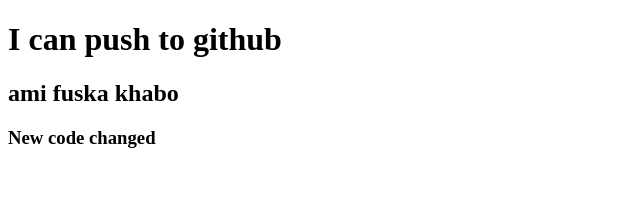
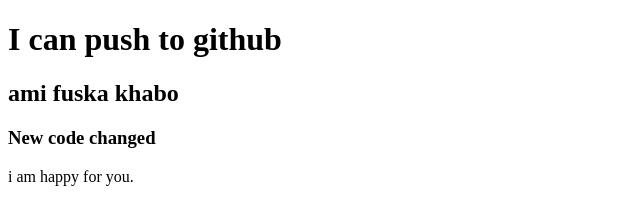
Before and after one commit to toafia/my-first-repo, a plain HTML site: page index.html in a window 1280 px wide. Shown: the whole page, without its empty margins (0-640 px from the left). Drawn offline with Linux system fonts and the light colour scheme.

Commit message:
another git add

```diff
--- a/index.html
+++ b/index.html
@@ -10,5 +10,6 @@
     <h1>I can push to github</h1>
     <h2>ami fuska khabo</h2>
     <h3>New code changed</h3>
+    <p>i am happy for you.</p>
 </body>
 </html>
--- /dev/null
+++ b/style.css
@@ -0,0 +1,3 @@
+p{
+    color: red;
+}
```
